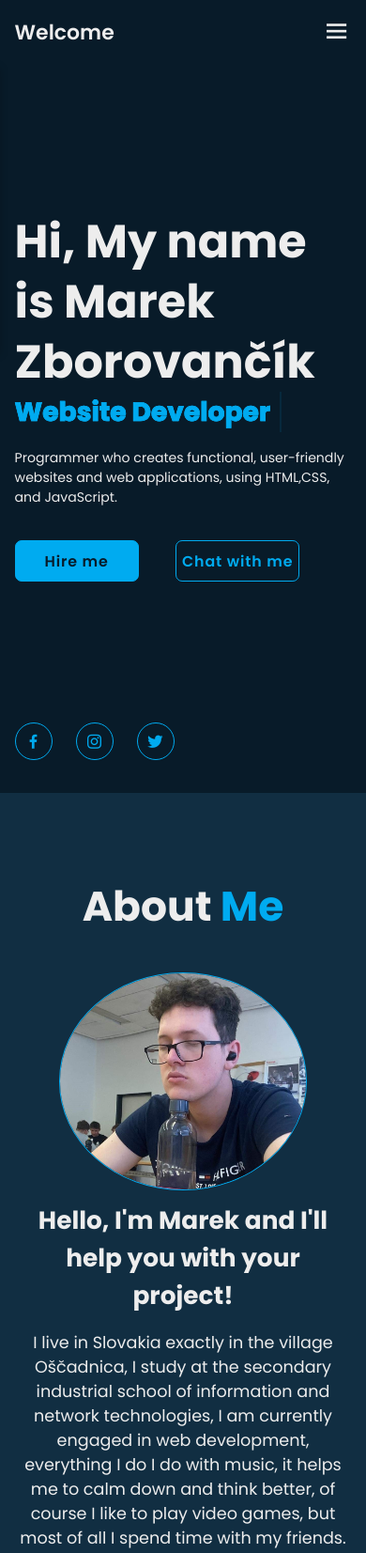
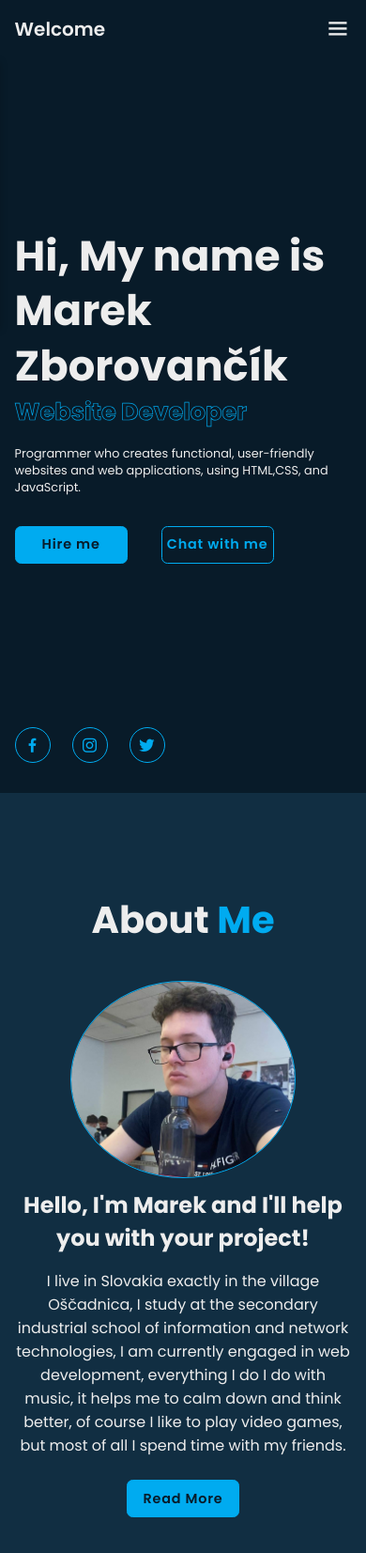
Before and after one commit to Openlab-2-2023/Zboro, a plain HTML site: page index.html in a window 390 px wide. Shown: the top 1653 px of the page at 94% size. Drawn offline with nearby package versions, Linux system fonts and the light colour scheme.

Commit message:
asiHotovka

```diff
--- a/index.html
+++ b/index.html
@@ -40,16 +40,16 @@
         </div>
          <p>Programmer who creates functional, user-friendly websites and web applications, using HTML,CSS, and JavaScript.</p>
         <div class="btn-box">
-        <a href="#" class="btn">Hire me</a>
-        <a href="#" class="btn">Chat with me</a>
+        <a href="#contact" class="btn">Hire me</a>
+        <a href="#contact" class="btn">Chat with me</a>
     </div>
     </div>
         <div class="home-sci">
     <a href="https://www.facebook.com/marek.zborovancik.5/"><i class='bx bxl-facebook'></i></a>
     <a href="https://www.instagram.com/marek_._._zborco/"> <i class='bx bxl-instagram' ></i></a>
-    <a href="#"> <i class='bx bxl-twitter' ></i></a>
+    <a href="https://twitter.com/marek_zborco"> <i class='bx bxl-twitter' ></i></a>
     </div>
-    <div class="home-imgHover"></div>
+
 </section>
 
 
@@ -66,7 +66,8 @@
                     <h3>Hello, I'm Marek and I'll help you with your project!</h3>
                     <p>I live in Slovakia exactly in the village Oščadnica, I study at the secondary industrial school of information and network technologies, I am currently engaged in web development, everything I do I do with music, it helps me to calm down and think better, of course I like to play video games, but most of all I spend time with my friends. </p>
                      <div class="btn-box btns">
-                     <a href="indexz.html" class="btn">Read More</a>
+                     <a href="indexziv.html" class="btn">Read More</a>
+
                 </div>
                </section>
 
@@ -119,12 +120,12 @@
                     </div>
 
                     <div class="progress">
-                        <h3>CSS <span>50%</span></h3>
+                        <h3>CSS <span>45%</span></h3>
                         <div class="bar"><span></span></div>
                     </div>
 
                     <div class="progress">
-                        <h3>JavaScript <span>0%</span></h3>
+                        <h3>JavaScript <span>1%</span></h3>
                         <div class="bar"><span></span></div>
                         <div class="progress">
                         </div>
@@ -170,7 +171,7 @@
                                                    <!-- contact section design -->
                                           <section class="contact" id="contact">
                                             <h2 class="heading">Contact <span>Me</span></h2>
-                                            <form action="#">
+                                            <form action="https://formsubmit.co/marekzborco@gmail.com" method="POST">
                                                 <div class="input-box">
                                                     <div class="input-field">
                                                         <input type="text" placeholder="Full Name" required>
@@ -215,7 +216,7 @@
 
                                             </div>
                                             <div class="footer-iconTop">
-                                                <a href="#"><i class='bx bx-up-arrow-alt'></i></a>
+                                                <a href="#home"><i class='bx bx-up-arrow-alt'></i></a>
                                                 </div>
 
     <script src="script.js"></script>
--- a/script.js
+++ b/script.js
@@ -11,7 +11,7 @@ menuIcon.onclick = () => {
     let sections = document.querySelectorAll('section');
     let navLinks = document.querySelectorAll('Header nav a');
 
-    window.onscroll = () =>
+    window.onscroll = () => {
     sections.forEach(sec => {
         let top = window.scrollY;
         let offset = sec.offsetTop - 100;
@@ -29,3 +29,12 @@ menuIcon.onclick = () => {
     });
 
     // sticky header
+    let header = document.querySelector('header')
+
+    header.classList.toggle('sticky', window.scrollY > 100);
+
+    //remove toggle icon and navbar when click navbar links (scroll)
+
+    menuIcon.classList.remove('bx-x');
+    navbar.classList.remove('active');
+}
--- a/style.css
+++ b/style.css
@@ -1,13 +1,62 @@
-#logo{
+@import url(https://fonts.googleapis.com/css2?family=Poppins:wght@300;400;500;600;700;800;900&display=swap);
+
+
+* {   margin: 0;
+      padding: 0;
+      box-sizing: border-box;
+      text-decoration: none;
+      outline: none;
+      scroll-behavior: smooth;
+    font-family:  'Poppins', sans-serif;
+}
+    :root {
+
+    --bg-color: #081b29;
+    --second-bg-color: #112e42;
+    --text-color: #ededed;
+    --main-color: #00abf0;
+}
+
+html {
+    font-size: 62.5%;
+    overflow-x: hidden;
+}
+
+body {
+background: var(--bg-color);
+color: var(--text-color);
+}
+
+.about-content h3{
+    font-size: 3rem;
     text-align: center;
 }
 
-.img-with-text {
-    text-align: justify;
-    width: [width of img];
+.about-content p{
+    font-size: 3rem;
+
+
+}
+.img-with-text h1{
+    font-size: 2.5rem;
+
+
+}
+.about{
+    display: flex;
+    justify-content: center;
+    align-items: center;
+    flex-direction: column ;
+    gap: 2rem;
+    background: var(--second-bg-color);
+    padding-bottom: 6rem;
+}
+.heading {
+font-size: 5rem;
+margin-bottom: 3rem;
+text-align: center;
 }
 
-.img-with-text img {
-    display: block;
-    margin: 0 auto;
-}
+span {
+    color: var(--main-color);
+    }
--- a/styles.css
+++ b/styles.css
@@ -32,7 +32,7 @@ color: var(--text-color);
     left: 0;
     width: 100%;
     padding: 2rem 9%;
-    background-color:rgb(42, 48, 234);
+    background-color:rgb(23, 23, 239);
     display: flex;
     justify-content: space-between;
     align-items: center;
@@ -75,21 +75,9 @@ transition: .3s;
 display: flex;
 align-items: center;
 padding: 0 9%;
-background: url(home.jpg) no-repeat;
-background-size: cover;
-background-position: center;
-height: 10%;
+background: url() no-repeat;
 }
-.home-imgHover{
-    position: absolute;
-    top: 0;
-    right: 0;
-    width: 45%;
-    height:10%;
-    background: transparent;
 
-
-}
 
 .home-content {
  max-width: 60rem;
@@ -118,18 +106,7 @@ animation: homeBgText 6s linear infinite;
 animation-delay: 2s;
 }
 
-.home-content .text-animate h3::before {
-    content:'' ;
-    position: absolute;
-    top: 0;
-    left: 0;
-    width: 0;
-    height: 100%;
-    border-right: 2px solid var(--main-color);
-    z-index: -1;
-    animation: homeCursorText 6s linear infinite;
-animation-delay: 2s;
-}
+
 
 
 
@@ -139,11 +116,11 @@ margin:2rem 0 4rem;
 }
 
 .btn-box {
-position: relative;
 display:flex;
 justify-content: space-between;
 width: 34.5rem;
 height: 5rem;
+
 }
 
 .btn-box .btn {
@@ -565,10 +542,10 @@ width: 100%;
     width: 50%;
 }
 .skills-column:nth-child(1) .skills-content .progress:nth-child(2) .bar span{
-    width: 50%;
+    width: 45%;
 }
 .skills-column:nth-child(1) .skills-content .progress:nth-child(3) .bar span{
-    width: 0%;
+    width: 1%;
 }
 .skills-column:nth-child(2) .skills-content .progress:nth-child(1) .bar span{
     width: 20%;
@@ -583,7 +560,7 @@ width: 100%;
 /* BREAKPOINTS */
 
 
-@media (max-width: 1200px){
+@media (max-width: 1200px) {
     html {
         font-size: 55%;
     }
@@ -595,13 +572,13 @@ width: 100%;
     section {
         padding: 10rem 4% 2rem;
     }
+    .home{
+        padding: 0 4%;
+    }
+    .footer {
+        padding: 2rem 4%;
+    }
 
-.home{
-    padding: 0 4%;
-}
-.footer {
-    padding: 2rem 4%;
-}
 @media (max-width: 768px) {
     .header {
         background: var(--bg-color);
@@ -610,6 +587,7 @@ width: 100%;
         display: block;
     }
 }
+
 .navbar {
     position: absolute;
     top: 100%;
@@ -648,38 +626,28 @@ width: 100%;
     display: block;
     font-size: 2rem;
     margin: 3rem 0;
+    transform: translateX(-20rem);
+    transition: .25s ease;
+    transition-delay: 0s;
 }
+.navbar.active a {
+    transform: translateX(0);
+    transition-delay: .25s;
 
-/* KEYFRAMES ANIMATION */
-@keyframes homeBgText {
-    0%,
-    10%,
-    100% {
-        background-position: -33rem 0;
+}
+@media (max-width: 520px) {
+    html {
+        font-size: 50%;
     }
-    65%,
-    85% {
-        background-position: 0 0;
+    .home-content h1 {
+        display: flex;
+        flex-direction: column;
     }
+    .home-sci {
+        width: 160px;
+        }
+        .home-sci a {
+            width:38px ;
+            height: 38px;
+        }
 }
-
-@keyframes homeCursorText {
-    0%,
-    10%,
-    100% {
-        width: 0;
-    }
-    65%,
-    78%,
-    85% {
-       width: 98%;
-       opacity: 1;
-    }
-    75%,
-    81% {
-        opacity: 0;
-    }
-}
-
-
-{}
```
Also changed, not shown: indexz.html (deleted, +0 -75 lines), indexziv.html (added, +76 -0 lines).
